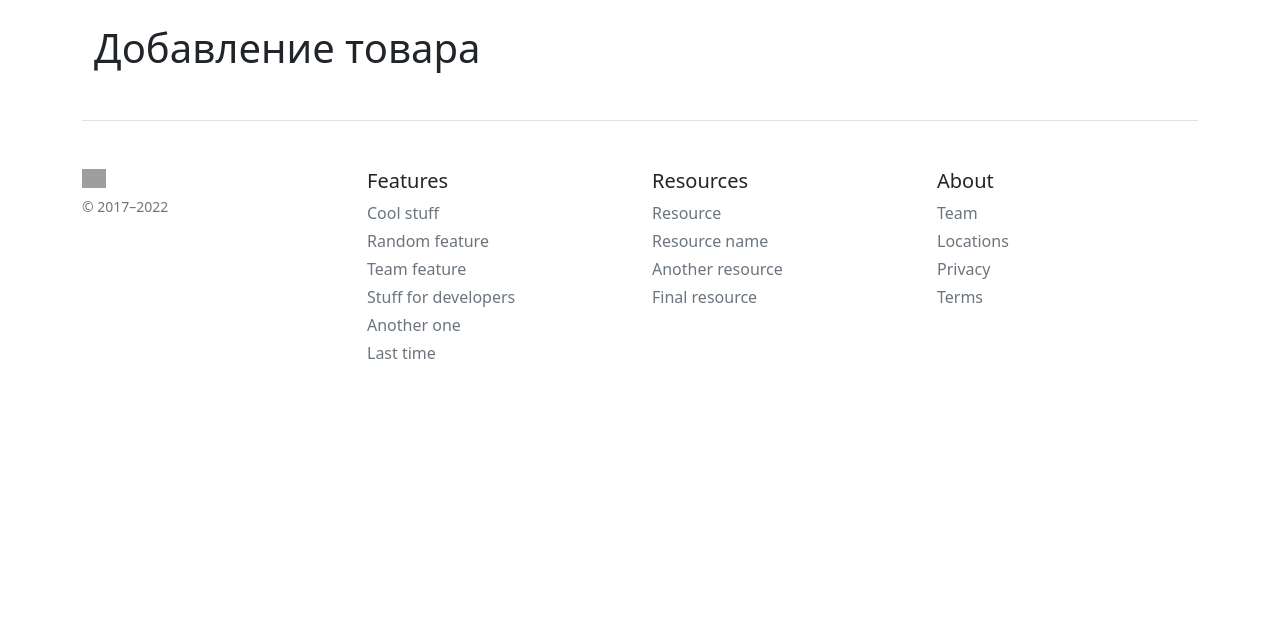
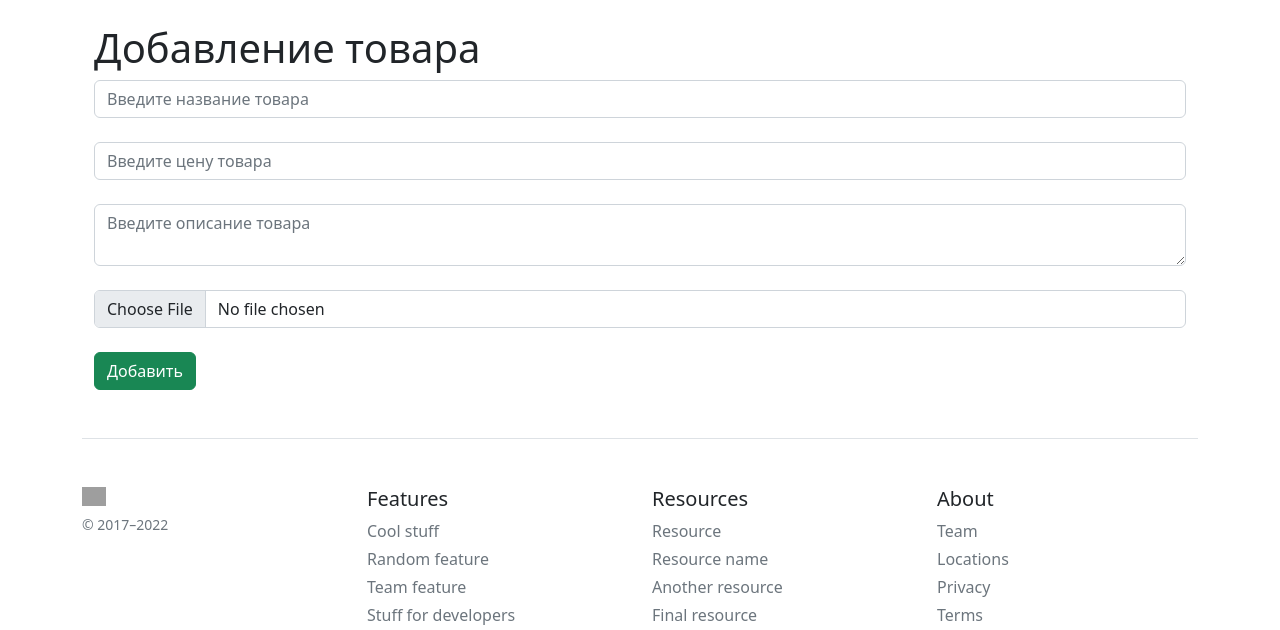
Before and after one commit to valenttina2/ecoshuby, a Flask app: page /create in a window 1280 px wide. Shown: the part 105-735 px from the top of the page. Before the commit the page ends 464 px from the top, so only its background shows below. Run offline with Flask 2, Linux system fonts and the light colour scheme; grey boxes are pictures that could not be loaded.

Commit message:
create_form

```diff
--- a/templates/create.html
+++ b/templates/create.html
@@ -7,6 +7,16 @@
 {% block body %}
 <div class="container">
      <h1>Добавление товара</h1>
-    <form method="post"></form>
+    <form enctype="multipart/form-data" method="post">
+        <input type="text" class="container form-control" name="title" id="title"
+               placeholder="Введите название товара"><br>
+        <input type="number" class="container form-control" name="price" id="price"
+               placeholder="Введите цену товара"><br>
+        <textarea name="description" id="description" class="container form-control"
+                  placeholder="Введите описание товара"></textarea><br>
+        <input type="file" class="container form-control" name="photo" id="photo"
+               placeholder="Выберите файл"><br>
+        <button class="btn btn-success" type="submit">Добавить</button>
+    </form>
 </div>
 {% endblock%}
```
